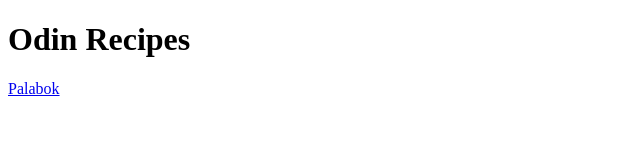
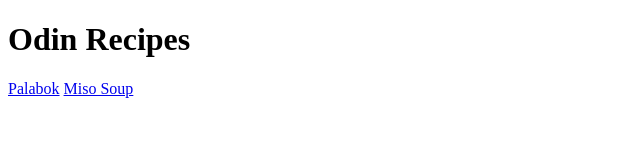
Before and after one commit to shirokooma/odin-recipes, a plain HTML site: page index.html in a window 1280 px wide. Shown: the full height of the page, 0-640 px from the left. Drawn offline with Linux system fonts and the light colour scheme.

Commit message:
Add link from index.html to miso.html

```diff
--- a/index.html
+++ b/index.html
@@ -8,5 +8,6 @@
     <body>
         <h1>Odin Recipes</h1>
         <a href="./recipes/palabok.html">Palabok</a>
+        <a href="./recipes/miso.html">Miso Soup</a>
     </body>
 </html>
```
